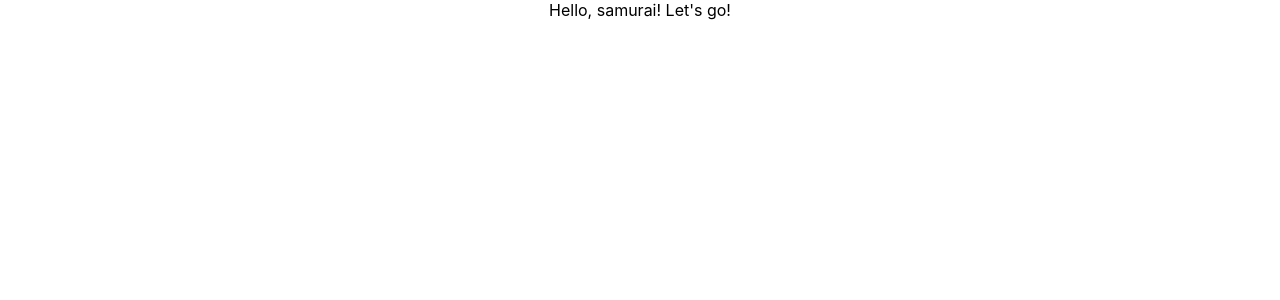
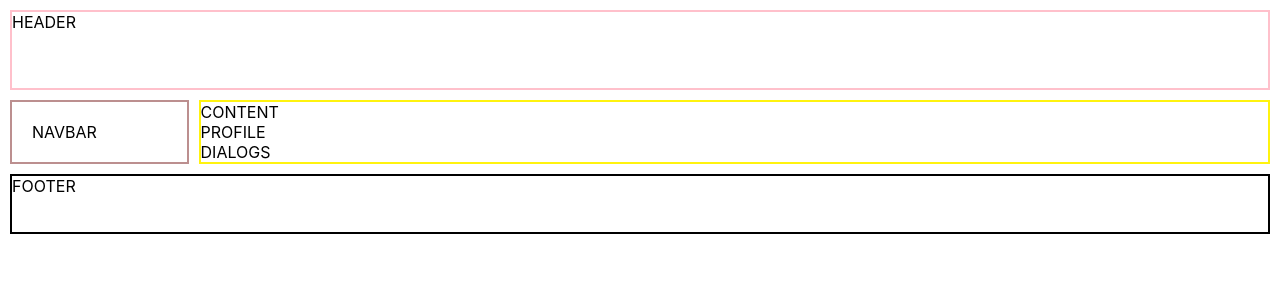
Before and after one commit to hrsk/samurai-way, a React (Create React App) app: page / in a window 1280 px wide. Shown: the top 300 px of the page. Built offline with nearby package versions, Linux system fonts and the light colour scheme.

Commit message:
app layout

```diff
--- a/src/App.css
+++ b/src/App.css
@@ -1,38 +1,34 @@
-.App {
-  text-align: center;
+.app-wrapper {
+  padding: 10px 10px 10px 10px;
+  margin: 0 auto;
+  display: grid;
+  grid-template-areas:
+    "header header"
+    "nav content"
+    "footer footer";
+
+  grid-template-rows: 80px 1fr 60px;
+  grid-template-columns: 1fr 6fr;
+  grid-gap: 10px;
 }
 
-.App-logo {
-  height: 40vmin;
-  pointer-events: none;
+.app-wrapper-content {
+  grid-area: content;
+  border: rgb(255, 243, 15) solid 2px;
 }
-
-@media (prefers-reduced-motion: no-preference) {
-  .App-logo {
-    animation: App-logo-spin infinite 20s linear;
-  }
+.header {
+  grid-area: header;
+  border: pink solid 2px;
 }
-
-.App-header {
-  background-color: #282c34;
-  min-height: 100vh;
-  display: flex;
-  flex-direction: column;
-  align-items: center;
-  justify-content: center;
-  font-size: calc(10px + 2vmin);
-  color: white;
+.nav {
+    display: grid;
+    border: rosybrown solid 2px;
+    grid-area: nav;
+    padding: 20px;
+    grid-template-rows: 1fr;
+    grid-template-columns: 8fr;
 }
-
-.App-link {
-  color: #61dafb;
+.footer {
+  grid-area: footer;
+  border: black solid 2px;
 }
-
-@keyframes App-logo-spin {
-  from {
-    transform: rotate(0deg);
-  }
-  to {
-    transform: rotate(360deg);
-  }
-}
--- a/src/App.tsx
+++ b/src/App.tsx
@@ -1,12 +1,58 @@
-import React from 'react';
 import './App.css';
 
-function App() {
+export const App = () => {
   return (
-    <div className="App">
-     Hello, samurai! Let's go!
+    <div className={"app-wrapper"}>
+      <Header />
+      <Navbar />
+      <Content />
+      <Footer />
     </div>
   );
 }
 
-export default App;
+export const Header = () => {
+  return (
+    <div className='header'>
+      HEADER
+    </div>
+  );
+}
+export const Navbar = () => {
+  return (
+    <div className='nav'>
+      NAVBAR
+    </div>
+  );
+}
+export const Content = () => {
+  return (
+    <div className='app-wrapper-content'>
+      CONTENT
+      <Profile />
+      <Dialogs />
+    </div>
+  );
+}
+export const Footer = () => {
+  return (
+    <div className='footer'>
+      FOOTER
+    </div>
+  );
+}
+export const Profile = () => {
+  return (
+    <div>
+      PROFILE
+    </div>
+  );
+}
+
+export const Dialogs = () => {
+  return (
+    <div>
+      DIALOGS
+    </div>
+  );
+}
--- a/src/index.tsx
+++ b/src/index.tsx
@@ -1,9 +1,8 @@
-import React from 'react';
 import ReactDOM from 'react-dom';
 import './index.css';
-import App from './App';
+import { App } from './App';
 
 ReactDOM.render(
-    <App />,
+  <App />,
   document.getElementById('root')
 );
```
Also changed, not shown: 1 other file (tests, documents, lock files or other folders).
